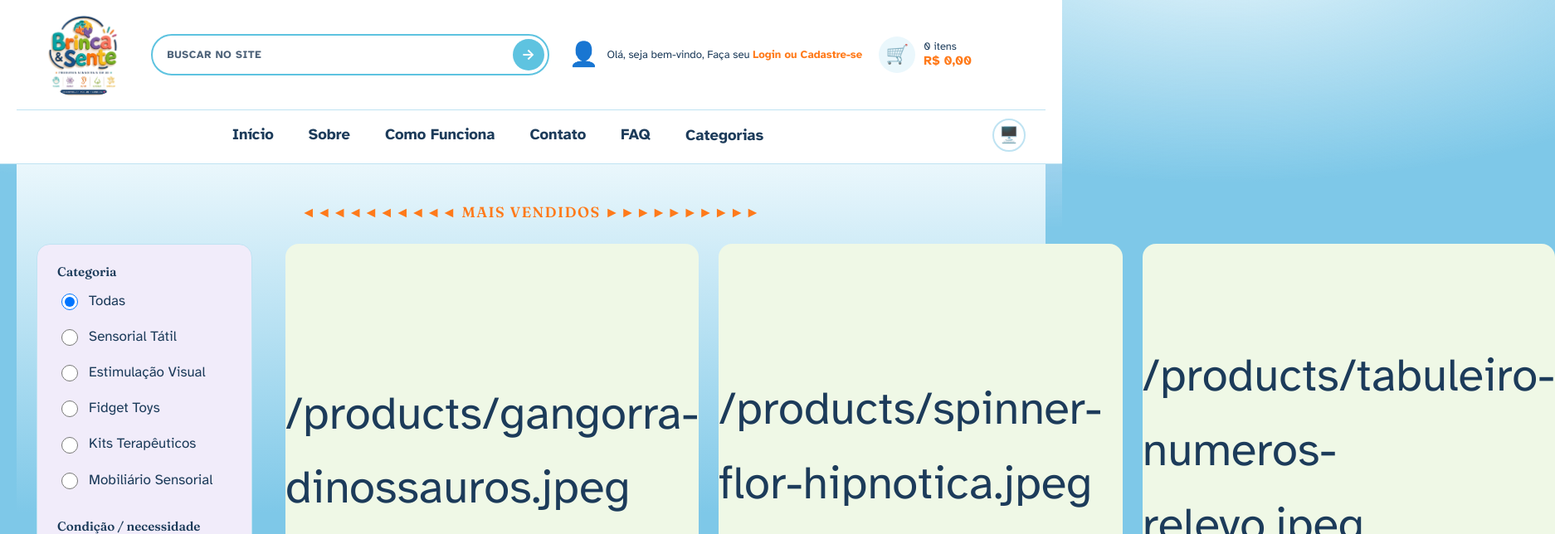
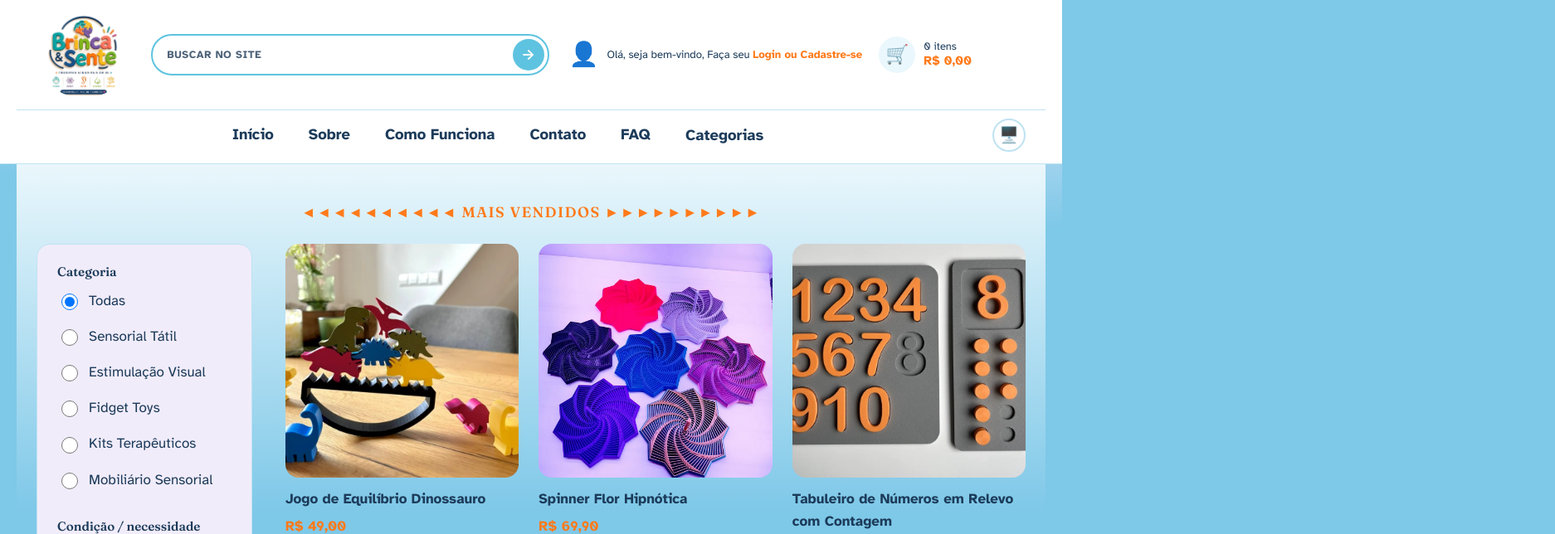
Before and after one commit to leozhxl/bincasente, a React (Vite) app: page /loja in a window 1280 px wide. Shown: the top 644 px of the page at 83% size, 1874 px wide, since content can reach past the window. Built offline with nearby package versions, Linux system fonts and the light colour scheme.

Commit message:
Fix best-sellers section on catalog page showing raw image paths as text
The MAIS VENDIDOS block had its own markup that never got the img/emoji
fallback fix applied to ProductCard.

Co-Authored-By: Claude Sonnet 5 <noreply@anthropic.com>

```diff
--- a/src/pages/Catalog.css
+++ b/src/pages/Catalog.css
@@ -38,6 +38,12 @@
   font-size: 3.5rem;
   margin-bottom: 12px;
   overflow: hidden;
+}
+
+.best-seller-image img {
+  width: 100%;
+  height: 100%;
+  object-fit: cover;
 }
 
 .best-seller-name {
--- a/src/pages/Catalog.jsx
+++ b/src/pages/Catalog.jsx
@@ -138,7 +138,11 @@ export default function Catalog() {
               {bestSellers.map((p) => (
                 <Link key={p.id} to={`/produto/${p.slug}`} className="best-seller-card">
                   <div className="best-seller-image" aria-hidden="true">
-                    <span>{p.image}</span>
+                    {p.image?.startsWith('/') ? (
+                      <img src={p.image} alt="" loading="lazy" />
+                    ) : (
+                      <span>{p.image}</span>
+                    )}
                   </div>
                   <p className="best-seller-name">{p.name}</p>
                   <p className="best-seller-price">
```
